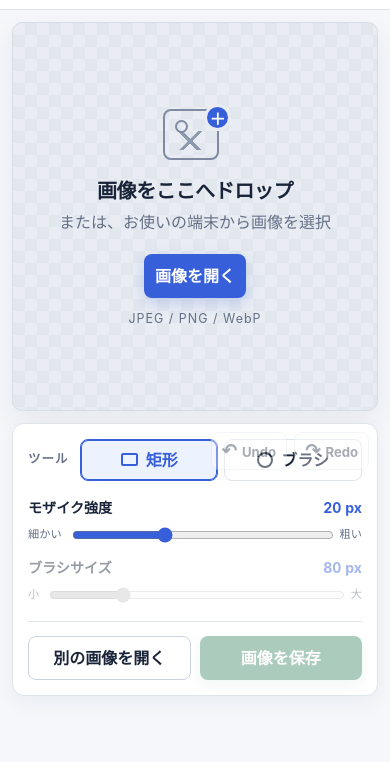
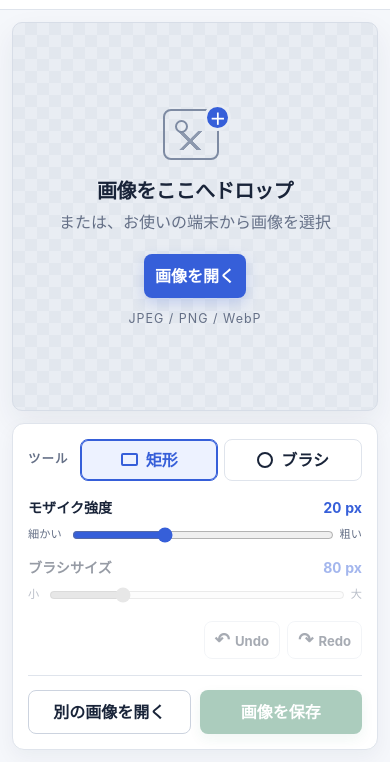
Before and after one commit to rinsan1120/JustMosaic, a plain HTML site: page index.html in a window 390 px wide. Shown: the part 113-875 px from the top of the page. Before the commit the page ends 844 px from the top, so only its background shows below. Drawn offline with Linux system fonts and the light colour scheme.

Commit message:
Update style.css

```diff
--- a/css/style.css
+++ b/css/style.css
@@ -166,7 +166,7 @@ button:disabled { cursor: not-allowed; opacity: .38; }
   .segmented { display: grid; grid-template-columns: 1fr 1fr; }
   .tool-button { min-width: 0; }
   .sliders-block { grid-template-columns: 1fr; gap: 12px; }
-  .history-block { position: absolute; top: 8px; right: 8px; z-index: 2; }
+  .history-block { position: static; width: 100%; justify-content: flex-end; z-index: auto; }
   .icon-button { min-width: 60px; min-height: 38px; background: rgba(255,255,255,.94); }
   .file-actions { grid-column: auto; display: grid; grid-template-columns: 1fr 1fr; padding-top: 14px; }
   .button { padding: 0 10px; }
```
